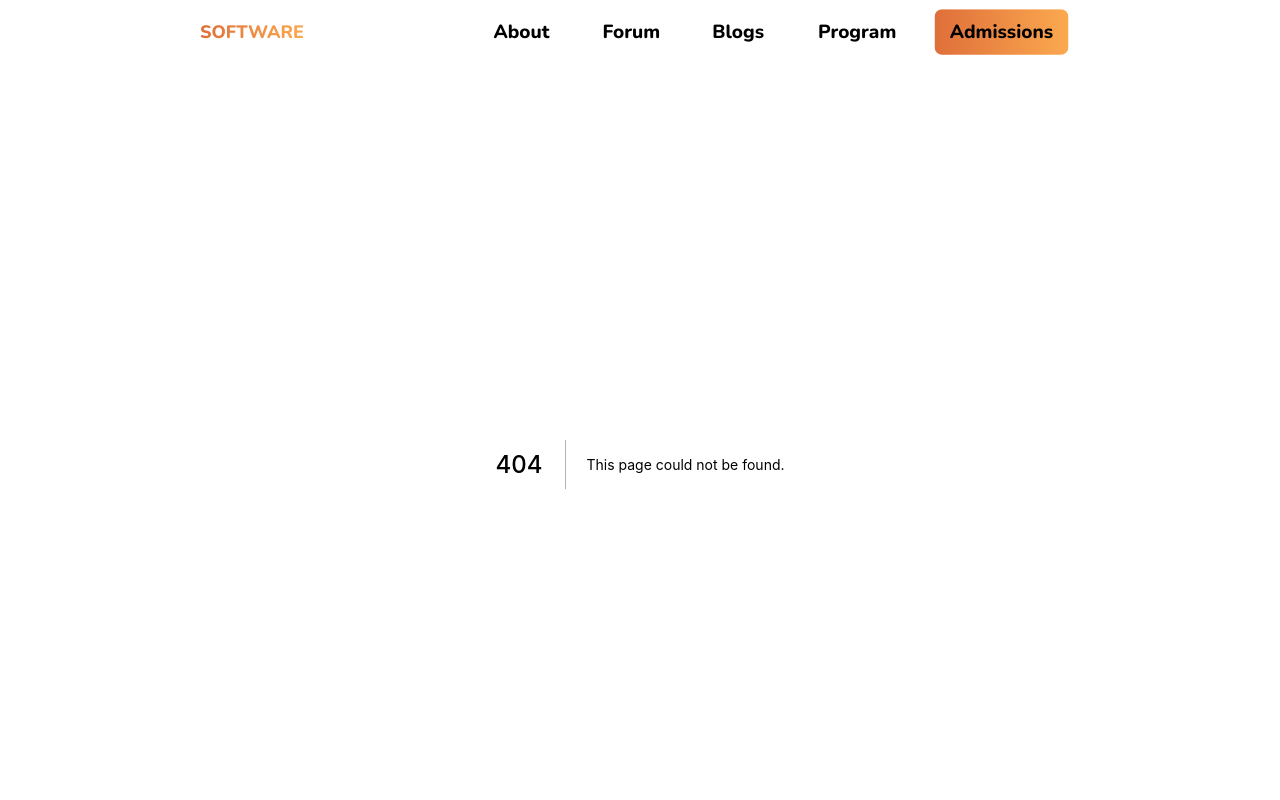
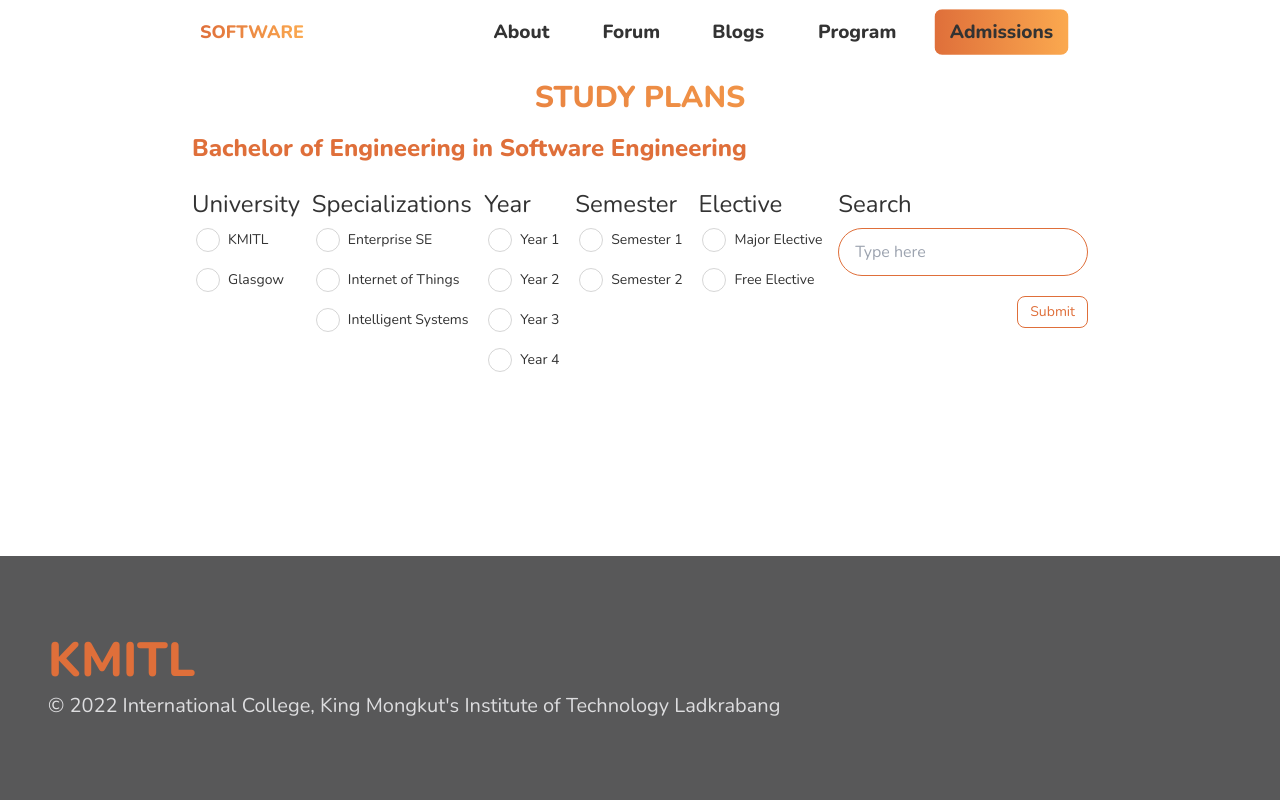
Before and after one commit to neneprm/SE-WEBSITE, a Next.js app: page /program/study-plans in a window 1280 px wide. Before the commit this address had no page. Shown: the top 800 px of the page. Built offline with nearby package versions, Linux system fonts and the light colour scheme.

Commit message:
initial study page

```diff
--- /dev/null
+++ b/pages/program/study-plans.tsx
@@ -0,0 +1,146 @@
+import Link from "next/link"
+import { H3, H4, P } from "../components/headers"
+
+const StudyPlans = () => {
+    return (
+        <>
+            <section className="container mx-auto my-4">
+                <H3
+                    style="text-gradient font-bold text-center"
+                    text="STUDY PLANS"
+                />
+            </section>
+
+            <section className="mb-8">
+                <H4
+                    style="text-primary font-bold"
+                    text="Bachelor of Engineering in Software Engineering "
+                /><br />
+                <div className="flex">
+                    <div className="flex-auto">
+                        <H4
+                            style="text-base"
+                            text="University"
+                        />
+                        <div className="flex">
+                            <label className="label cursor-pointer ">
+                                <input type="radio" name="university" className="radio checked:bg-primary mr-2" />
+                                <span className="label-text">KMITL</span>
+                            </label>
+                        </div>
+                        <div className="flex">
+                            <label className="label cursor-pointer">
+                                <input type="radio" name="university" className="radio checked:bg-primary mr-2" />
+                                <span className="label-text">Glasgow</span>
+                            </label>
+                        </div>
+                    </div>
+                    <div className="flex-auto">
+                        <H4
+                            style="text-base"
+                            text="Specializations"
+                        />
+                        <div className="flex">
+                            <label className="label cursor-pointer ">
+                                <input type="radio" name="specializations" className="radio checked:bg-primary mr-2" />
+                                <span className="label-text">Enterprise SE</span>
+                            </label>
+                        </div>
+                        <div className="flex">
+                            <label className="label cursor-pointer">
+                                <input type="radio" name="specializations" className="radio checked:bg-primary mr-2" />
+                                <span className="label-text">Internet of Things</span>
+                            </label>
+                        </div>
+                        <div className="flex">
+                            <label className="label cursor-pointer">
+                                <input type="radio" name="specializations" className="radio checked:bg-primary mr-2" />
+                                <span className="label-text">Intelligent Systems</span>
+                            </label>
+                        </div>
+                    </div>
+                    <div className="flex-auto">
+                        <H4
+                            style="text-base"
+                            text="Year"
+                        />
+                        <div className="flex">
+                            <label className="label cursor-pointer ">
+                                <input type="radio" name="year" className="radio checked:bg-primary mr-2" />
+                                <span className="label-text">Year 1</span>
+                            </label>
+                        </div>
+                        <div className="flex">
+                            <label className="label cursor-pointer">
+                                <input type="radio" name="year" className="radio checked:bg-primary mr-2" />
+                                <span className="label-text">Year 2</span>
+                            </label>
+                        </div>
+                        <div className="flex">
+                            <label className="label cursor-pointer ">
+                                <input type="radio" name="year" className="radio checked:bg-primary mr-2" />
+                                <span className="label-text">Year 3</span>
+                            </label>
+                        </div>
+                        <div className="flex">
+                            <label className="label cursor-pointer">
+                                <input type="radio" name="year" className="radio checked:bg-primary mr-2" />
+                                <span className="label-text">Year 4</span>
+                            </label>
+                        </div>
+                    </div>
+                    <div className="flex-auto">
+                        <H4
+                            style="text-base"
+                            text="Semester"
+                        />
+                        <div className="flex">
+                            <label className="label cursor-pointer ">
+                                <input type="radio" name="radio-10" className="radio checked:bg-primary mr-2" />
+                                <span className="label-text">Semester 1</span>
+                            </label>
+                        </div>
+                        <div className="flex">
+                            <label className="label cursor-pointer">
+                                <input type="radio" name="radio-10" className="radio checked:bg-primary mr-2" />
+                                <span className="label-text">Semester 2</span>
+                            </label>
+                        </div>
+                    </div>
+                    <div className="flex-auto">
+                        <H4
+                            style="text-base"
+                            text="Elective"
+                        />
+                        <div className="flex">
+                            <label className="label cursor-pointer ">
+                                <input type="radio" name="elective" className="radio checked:bg-primary mr-2" />
+                                <span className="label-text">Major Elective</span>
+                            </label>
+                        </div>
+                        <div className="flex">
+                            <label className="label cursor-pointer">
+                                <input type="radio" name="elective" className="radio checked:bg-primary mr-2" />
+                                <span className="label-text">Free Elective</span>
+                            </label>
+                        </div>
+                    </div>
+                    <div className="flex-auto">
+                        <H4
+                            style="text-base"
+                            text="Search"
+                        />
+                        <input type="text" placeholder="Type here" className="input input-bordered input-primary rounded-full w-full max-w-xs mt-2 mb-5" />
+                        <div className="card-actions justify-end">
+                            <button className="btn btn-sm btn-outline btn-primary">
+                                <Link href="/program/exchange-study-abroad">Submit</Link>
+                            </button>
+                        </div>
+                    </div>
+                </div>
+            </section>
+        </>
+    )
+}
+
+export default StudyPlans
```
